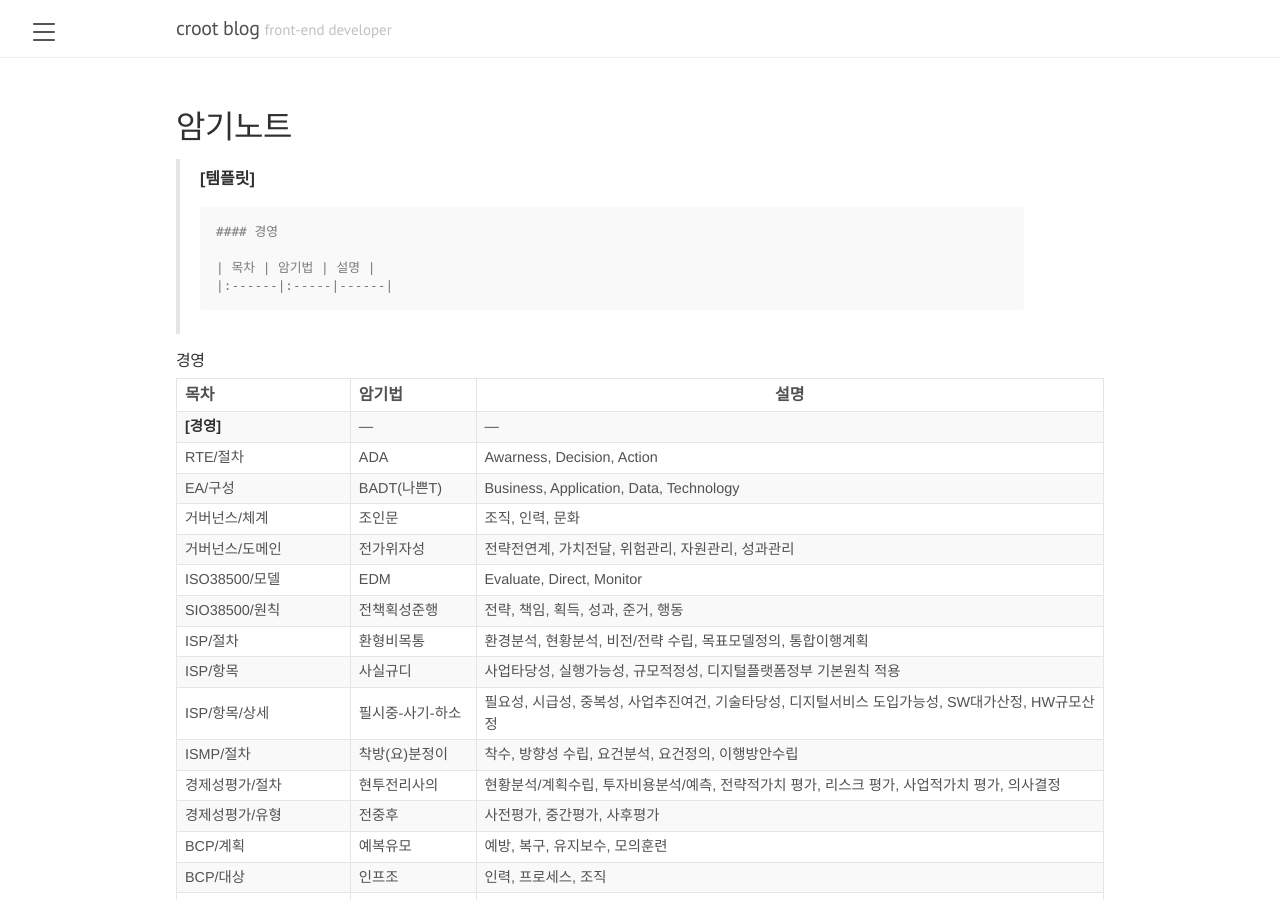
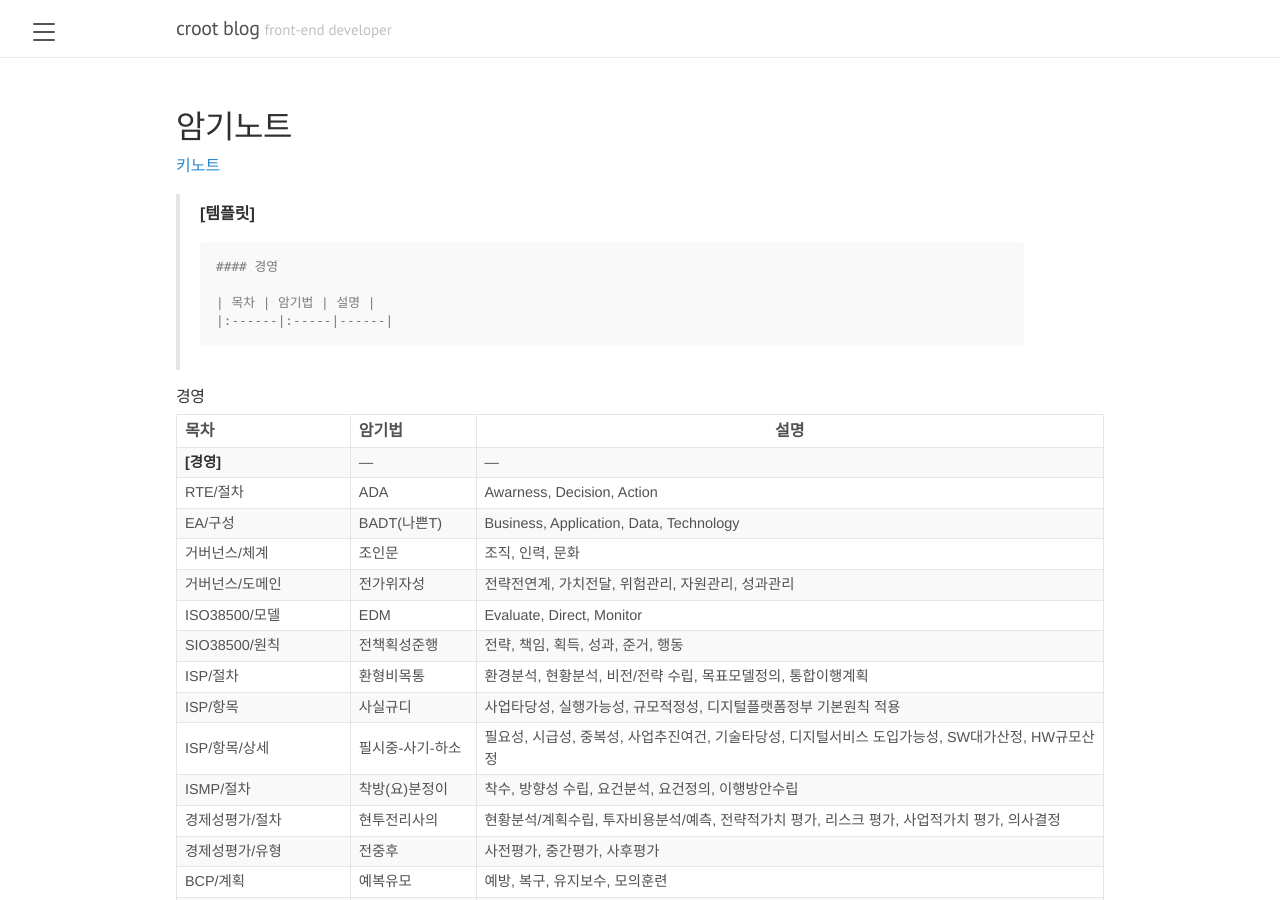
Before and after one commit to croot-git/croot-git.github.io, a Jekyll site: the page built from page-memorization.md, in a window 1280 px wide and 900 px high. Built offline with Jekyll 4.4.1, drawn with Linux system fonts in a browser that asks for light colours.

Commit message:
Update page-memorization.md

````diff
--- a/page-memorization.md
+++ b/page-memorization.md
@@ -3,6 +3,8 @@
 title: 암기노트
 tags: 암기
 ---
+
+[키노트](https://drive.google.com/file/d/1OvL7aIOTn-S39bVanI4SlKlAH0xmKY7R/view?usp=drive_link)
 
 > **[템플릿]**
 > ```
````
